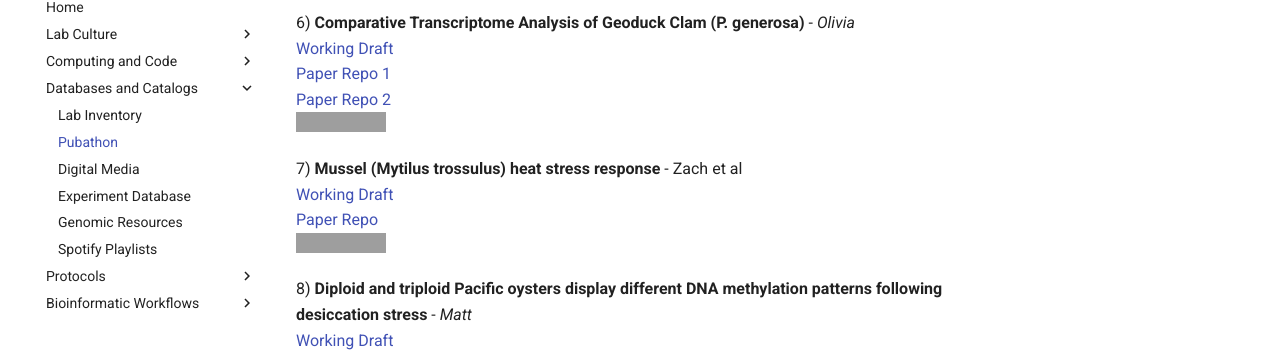
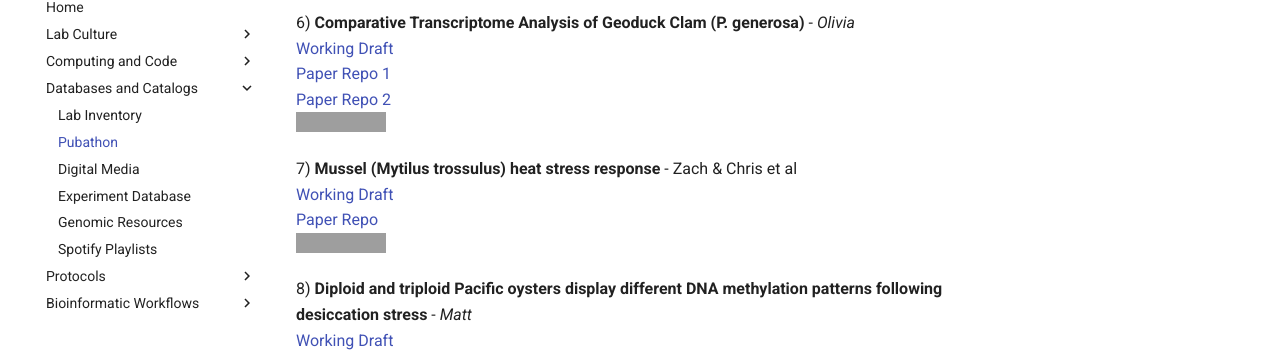
Before and after one commit to RobertsLab/resources, an MkDocs documentation site: the page built from docs/Pubathon.md, in a window 1280 px wide and 900 px high, scrolled down 1408 px. Shown: the part 101-453 px from the top of the window. Built offline with MkDocs 1.6.1 and Material for MkDocs 9.7.7, drawn with Linux system fonts in a browser that asks for light colours; comment, search, counter and statistics services are not loaded; grey boxes are pictures that could not be loaded.

Commit message:
Update Pubathon.md

```diff
--- a/docs/Pubathon.md
+++ b/docs/Pubathon.md
@@ -48,7 +48,7 @@ Journal: PeerJ
 [Paper Repo 2](https://github.com/ocattau/code-for-Pgenerosa) </br>
 ![status](https://img.shields.io/badge/pub--a--thon%20status-in%20progress-orange.svg)
 
-7) **Mussel (Mytilus trossulus) heat stress response** - Zach et al
+7) **Mussel (Mytilus trossulus) heat stress response** - Zach & Chris et al
 [Working Draft](https://docs.google.com/document/d/10QEJBxxuIshe86aFV_8EuL5WKzX9SvJT_2HosNxuZqQ/edit?usp=sharing)
 [Paper Repo](https://github.com/afcoyle/fish541_lab) </br>
 ![status](https://img.shields.io/badge/pub--a--thon%20status-in%20progress-orange.svg)
```
